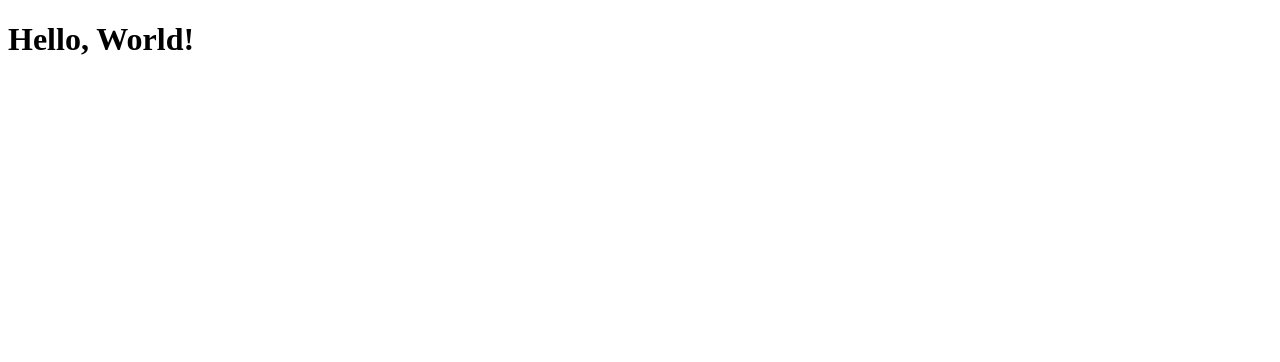
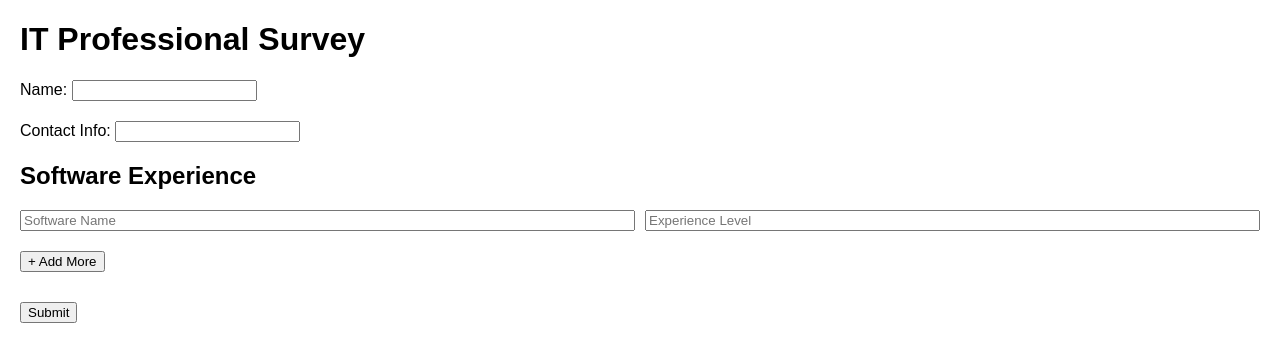
Before and after one commit to davidholt444/testpage1, a plain HTML site: page index.html in a window 1280 px wide. Drawn offline with Linux system fonts and the light colour scheme.

Commit message:
Update index.html

```diff
--- a/index.html
+++ b/index.html
@@ -3,9 +3,80 @@
 <head>
     <meta charset="UTF-8">
     <meta name="viewport" content="width=device-width, initial-scale=1.0">
-    <title>Hello, World!</title>
+    <title>IT Professional Survey</title>
+    <style>
+        body {
+            font-family: Arial, sans-serif;
+            margin: 20px;
+        }
+        .form-section {
+            margin-bottom: 20px;
+        }
+        .software-row {
+            display: flex;
+            gap: 10px;
+            margin-bottom: 10px;
+        }
+        .software-row input {
+            flex: 1;
+        }
+        button {
+            margin-top: 10px;
+        }
+    </style>
 </head>
 <body>
-    <h1>Hello, World!</h1>
+    <h1>IT Professional Survey</h1>
+    <form id="surveyForm">
+        <div class="form-section">
+            <label for="name">Name:</label>
+            <input type="text" id="name" name="name" required>
+        </div>
+        <div class="form-section">
+            <label for="contact">Contact Info:</label>
+            <input type="email" id="contact" name="contact" required>
+        </div>
+        <div class="form-section">
+            <h2>Software Experience</h2>
+            <div id="softwareSection">
+                <div class="software-row">
+                    <input type="text" name="softwareName[]" placeholder="Software Name" required>
+                    <input type="text" name="experienceLevel[]" placeholder="Experience Level" required>
+                </div>
+            </div>
+            <button type="button" id="addRow">+ Add More</button>
+        </div>
+        <button type="submit">Submit</button>
+    </form>
+
+    <script>
+        const softwareSection = document.getElementById('softwareSection');
+        const addRowButton = document.getElementById('addRow');
+
+        addRowButton.addEventListener('click', () => {
+            const newRow = document.createElement('div');
+            newRow.className = 'software-row';
+            newRow.innerHTML = `
+                <input type="text" name="softwareName[]" placeholder="Software Name" required>
+                <input type="text" name="experienceLevel[]" placeholder="Experience Level" required>
+            `;
+            softwareSection.appendChild(newRow);
+        });
+
+        const surveyForm = document.getElementById('surveyForm');
+        surveyForm.addEventListener('submit', (e) => {
+            e.preventDefault();
+            const formData = new FormData(surveyForm);
+            const data = {};
+            formData.forEach((value, key) => {
+                if (!data[key]) {
+                    data[key] = [];
+                }
+                data[key].push(value);
+            });
+            console.log('Form Data:', data);
+            alert('Form submitted! Check the console for data.');
+        });
+    </script>
 </body>
 </html>
```
